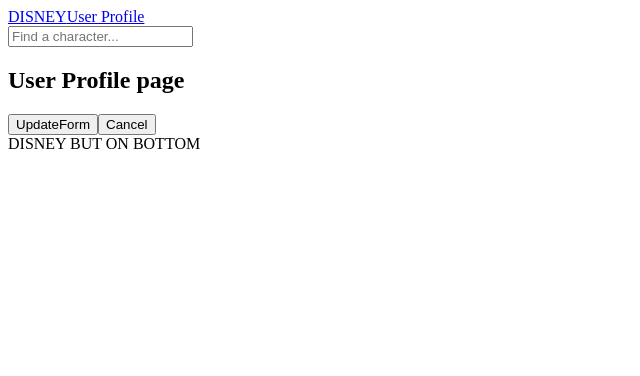
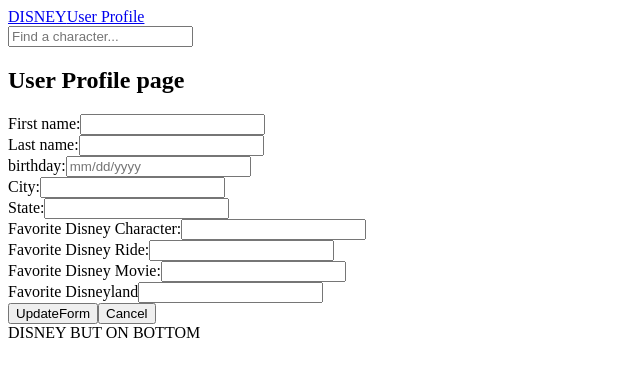
Before and after one commit to MostlyFocusedMike/tanstack-practice, a React (Vite) app: page /profile in a window 1280 px wide. Both pictures are taken after a click on the button "Edit Profile". Shown: the top 376 px of the page, without its empty margins (0-640 px from the left). Built offline with nearby package versions, Linux system fonts and the light colour scheme.

Commit message:
get basic portfolio working with cookies and form

```diff
--- a/src/api/getDefaultCharacters.ts
+++ b/src/api/getDefaultCharacters.ts
@@ -4,6 +4,7 @@
 export const GET_DEFAULT_CHARACTERS_KEY = 'get-default-characters';
 
 export default async function getDefaultCharacters(): Promise<{characters: CharacterType[]}> {
-  const { data } = await fetchHandler('https://api.disneyapi.dev/character?pageSize=8');
+  const { data } = await fetchHandler('https://api.disneyapi.dev/character?films=Frozen&pageSize=8');
+  data.sort((a: CharacterType, b: CharacterType) => b.films.length - a.films.length);
   return { characters: data };
 }
--- a/src/api/getSearchedCharacters.ts
+++ b/src/api/getSearchedCharacters.ts
@@ -2,7 +2,6 @@
 import fetchHandler from "./fetchHandler";
 
 export default async function getSearchedCharacters(nameParam: string): Promise<{characters: CharacterType[]}> {
-  console.log('nameParam:', nameParam);
   const { data } = await fetchHandler(`https://api.disneyapi.dev/character?name=${nameParam}`);
   // todo type properly
   data.sort((a: CharacterType, b: CharacterType) => b.films.length - a.films.length);
--- a/src/components/ProfileDetails.tsx
+++ b/src/components/ProfileDetails.tsx
@@ -1,4 +1,5 @@
 import { UserDataType } from "../pages/UserProfilePage";
+import { getAge } from "../utils";
 
 type ProfileDetailsProps = {
   userData: UserDataType;
@@ -11,7 +12,7 @@
       firstName,
       lastName,
       updatedAt,
-      age,
+      birthday,
       city,
       state,
       faveCharacter,
@@ -21,10 +22,11 @@
     },
     handleShowForm,
   } = props;
+
   return <div>
     <h1>{firstName} {lastName}</h1>
     <p>Last updated at {updatedAt}</p>
-    <p>Age: {age} </p>
+    <p>Age: {birthday && getAge(birthday)} </p>
     <p>Location: {city} {state}</p>
     <p>Favorite Disney Character: {faveCharacter}</p>
     <p>Favorite Disney Ride: {faveRide}</p>
--- a/src/components/UpdateProfileForm.tsx
+++ b/src/components/UpdateProfileForm.tsx
@@ -1,4 +1,6 @@
+import { FormEvent } from "react";
 import { UserDataType } from "../pages/UserProfilePage"
+import Cookies from 'js-cookie';
 
 type Props = {
   userData: UserDataType;
@@ -6,9 +8,98 @@
 }
 
 export default function UpdateProfileForm(props: Props) {
-  const { userData, handleShowForm } = props;
+  const {
+    userData: {
+      firstName,
+      lastName,
+      updatedAt,
+      birthday,
+      city,
+      state,
+      faveCharacter,
+      faveRide,
+      faveMovie,
+      favePark,
+    },
+    handleShowForm
+  } = props;
+
+  const handleSubmit = (e: FormEvent<HTMLFormElement>) => {
+    e.preventDefault();
+    const form = e.target as HTMLFormElement
+
+    Cookies.set('firstName', form.firstName.value);
+    Cookies.set('lastName', form.lastName.value);
+    Cookies.set('birthday', form.birthday.value);
+    Cookies.set('city', form.city.value);
+    Cookies.set('state', form.state.value);
+    Cookies.set('faveCharacter', form.faveCharacter.value);
+    Cookies.set('faveRide', form.faveRide.value);
+    Cookies.set('faveMovie', form.faveMovie.value);
+    Cookies.set('favePark', form.favePark.value);
+
+    handleShowForm();
+  }
+
   return <>
-    <form>
+    <form onSubmit={handleSubmit}>
+      <div>
+        <div>
+          <label htmlFor="first-name">First name:</label>
+          <input type="text" id='first-name' name="firstName" defaultValue={firstName} required/>
+        </div>
+        <div>
+          <label htmlFor="last-name">Last name:</label>
+          <input type="text" id='last-name' name="lastName" defaultValue={lastName} required/>
+        </div>
+      </div>
+
+      <div>
+        <label htmlFor="birthday">birthday:</label>
+        <input
+          type="text"
+          id="birthday"
+          name="birthday"
+          defaultValue={birthday}
+          placeholder="mm/dd/yyyy"
+          pattern="[0-9]{1,2}/[0-9]{1,2}/[0-9]{4}"
+          title="Please enter your birthday in the mm/dd/yyyy format"
+        />
+      </div>
+
+      <div>
+        <div>
+          <label htmlFor="city">City:</label>
+          <input type="text" id="city" name="city" defaultValue={city} />
+        </div>
+        <div>
+          <label htmlFor="state">State:</label>
+          <input type="text" id="state" name="state" defaultValue={state} />
+        </div>
+      </div>
+
+      <div>
+        <label htmlFor="fave-char">Favorite Disney Character:</label>
+        <input type="text" id="fave-char" name="faveCharacter" defaultValue={faveCharacter} />
+      </div>
+
+
+      <div>
+        <label htmlFor="fave-ride">Favorite Disney Ride:</label>
+        <input type="text" id="fave-ride" name="faveRide" defaultValue={faveRide} />
+      </div>
+
+
+      <div>
+        <label htmlFor="fave-movie">Favorite Disney Movie:</label>
+        <input type="text" id="fave-movie" name="faveMovie" defaultValue={faveMovie} />
+      </div>
+
+
+      <div>
+        <label htmlFor="fave-park">Favorite Disneyland</label>
+        <input type="text" id="fave-park" name="favePark" defaultValue={favePark} />
+      </div>
 
       <button>UpdateForm</button>
       <button type="button" onClick={handleShowForm}>Cancel</button>
--- a/src/pages/UserProfilePage.tsx
+++ b/src/pages/UserProfilePage.tsx
@@ -7,7 +7,7 @@
   firstName?: string;
   lastName?: string;
   updatedAt?: string;
-  age?: string;
+  birthday?: string;
   city?: string;
   state?: string;
   faveCharacter?: string;
@@ -25,7 +25,7 @@
       firstName: Cookies.get('firstName'),
       lastName: Cookies.get('lastName'),
       updatedAt: Cookies.get('updatedAt'),
-      age: Cookies.get('age'),
+      birthday: Cookies.get('birthday'),
       city: Cookies.get('city'),
       state: Cookies.get('state'),
       faveCharacter: Cookies.get('faveCharacter'),
--- a/src/utils.ts
+++ b/src/utils.ts
@@ -13,3 +13,18 @@
     day: 'numeric',
   }).format(date);
 };
+
+export const getAge = (birthDate: string) => {
+  const today = new Date();
+  const birthDateObj = new Date(birthDate);
+
+  let age = today.getFullYear() - birthDateObj.getFullYear();
+  const monthDiff = today.getMonth() - birthDateObj.getMonth();
+
+  // Adjust age if the birthday hasn't happened yet this year
+  if (monthDiff < 0 || (monthDiff === 0 && today.getDate() < birthDateObj.getDate())) {
+    age--;
+  }
+
+  return age;
+}
```
